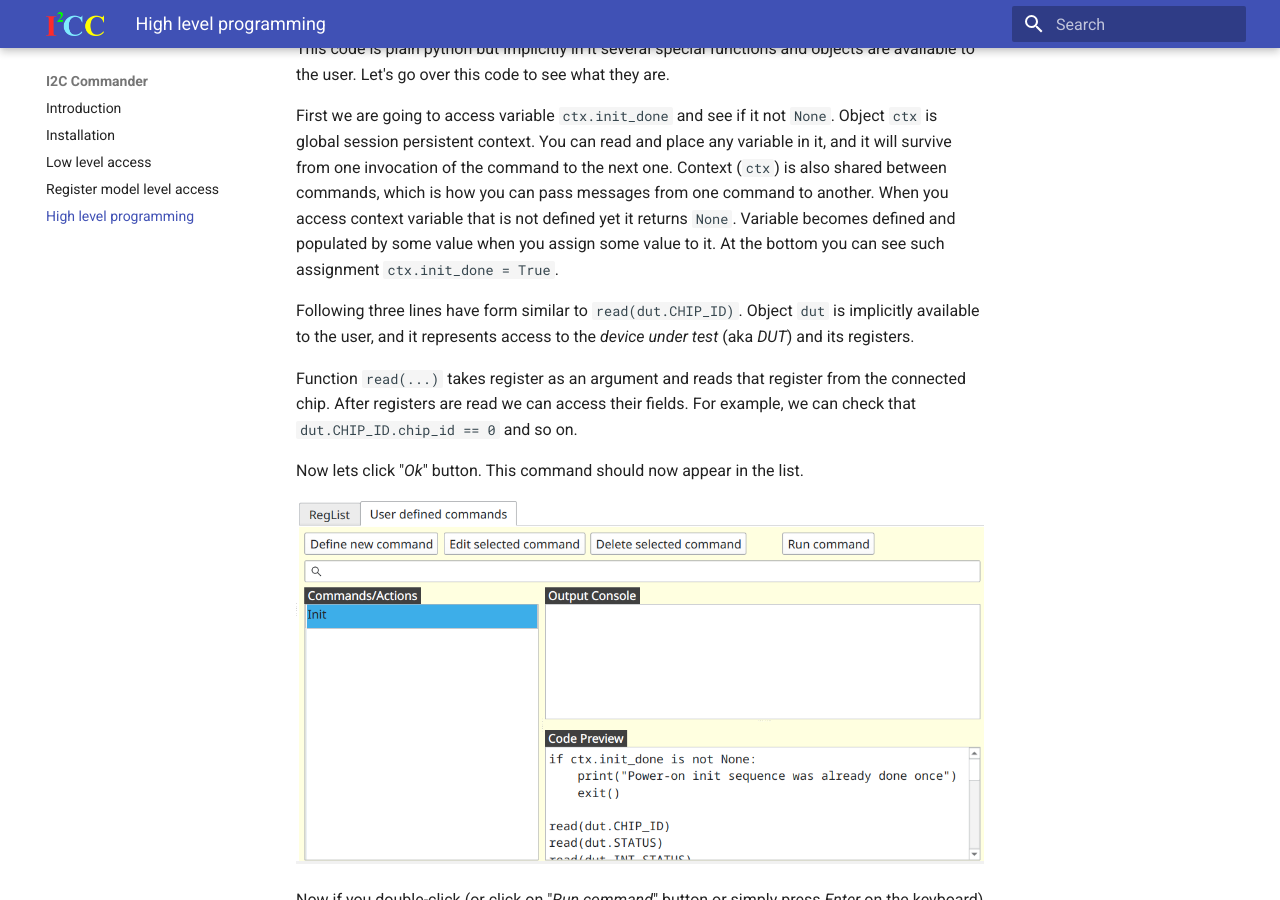
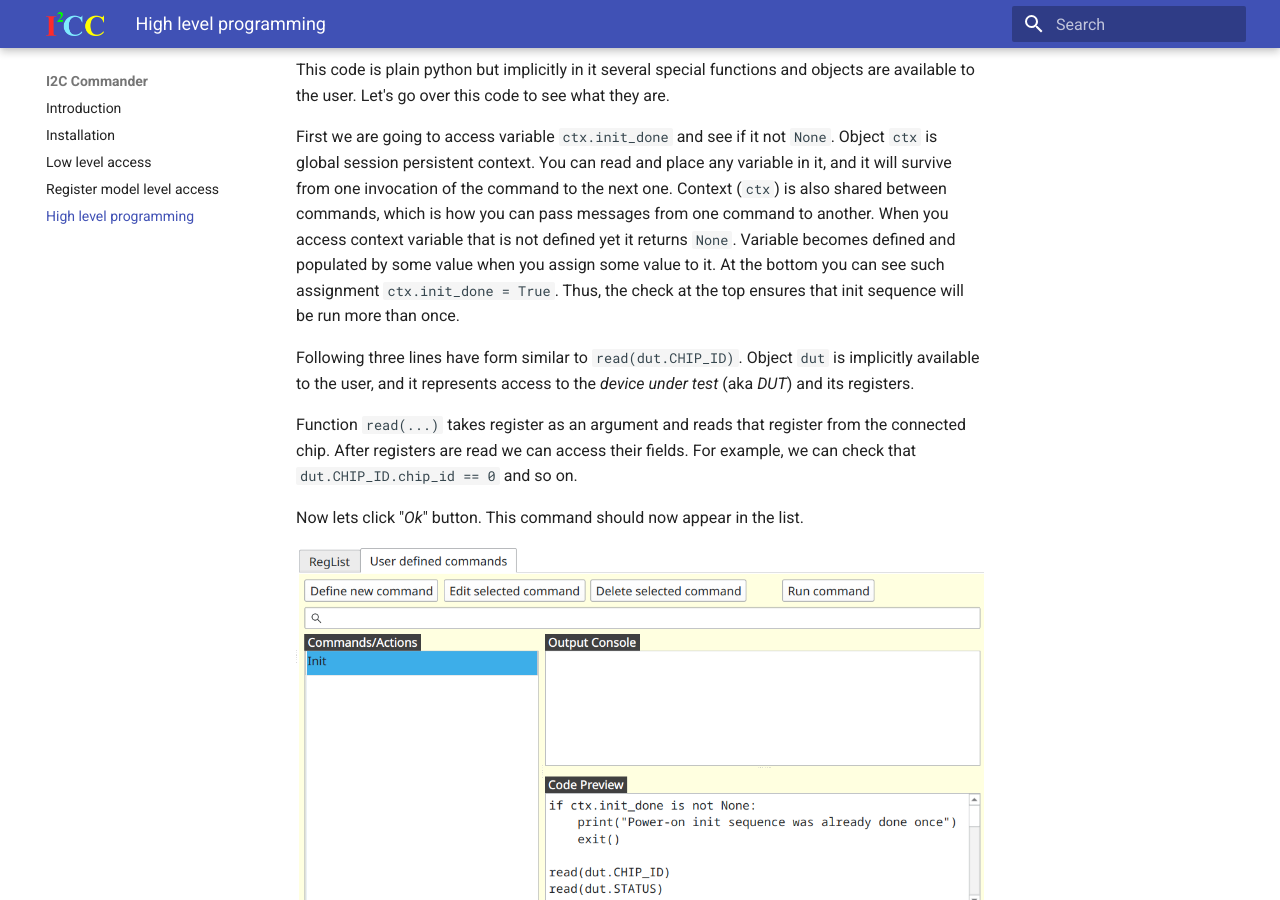
Before and after one commit to priimak/i2cc, an MkDocs documentation site: the page built from docs/high_level_i2c.md, in a window 1280 px wide and 900 px high, scrolled down 2283 px. Built offline with MkDocs 1.6.1 and Material for MkDocs 9.7.7, drawn with Linux system fonts in a browser that asks for light colours.

Commit message:
More docs

```diff
--- a/docs/high_level_i2c.md
+++ b/docs/high_level_i2c.md
@@ -66,7 +66,7 @@
 to the next one. Context (`ctx`) is also shared between commands, which is how you can pass messages from one command to
 another. When you access context variable that is not defined yet it returns `None`. Variable becomes defined and
 populated by some value when you assign some value to it. At the bottom you can see such
-assignment `ctx.init_done = True`.
+assignment `ctx.init_done = True`. Thus, the check at the top ensures that init sequence will be run more than once.
 
 Following three lines have form similar to `read(dut.CHIP_ID)`. Object `dut` is implicitly available to the user,
 and it represents access to the _device under test_ (aka _DUT_) and its registers.
```
Also changed, not shown: docs/images/init-custom-command.png.
